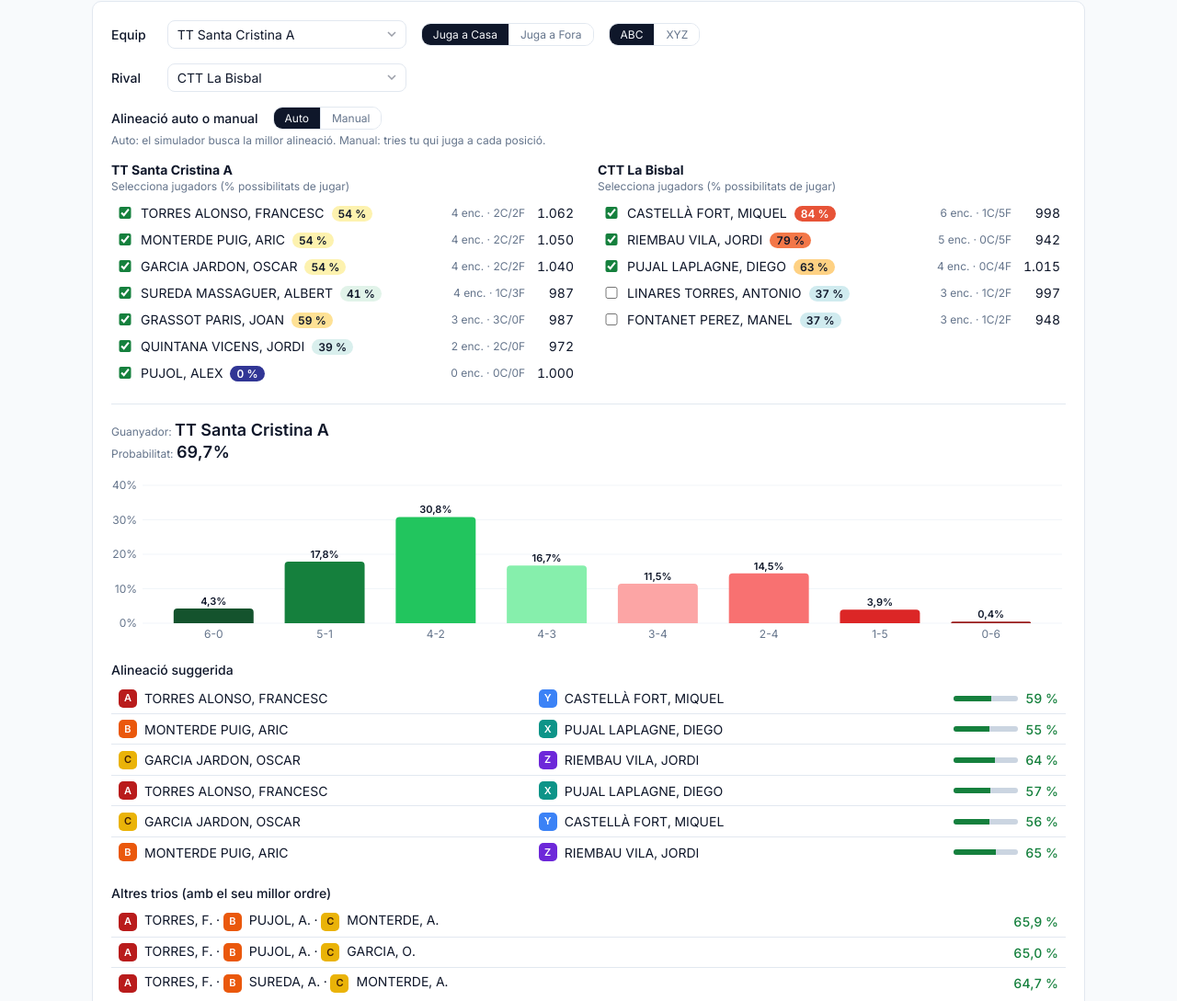
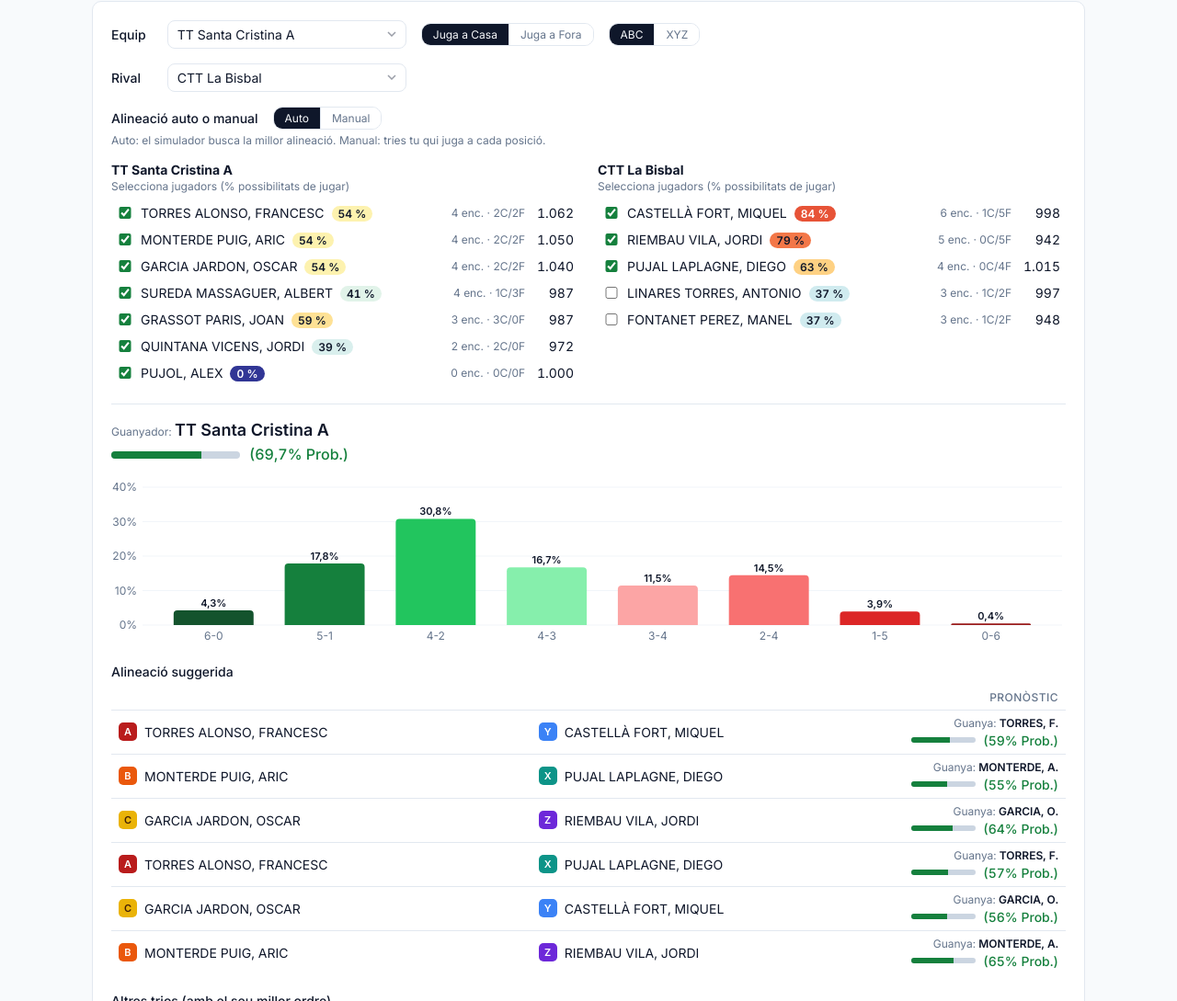
Before and after one commit to covistic/analitzador-lligues, a plain HTML site: page index.html in a window 1280 px wide. Shown: the part 1473-2562 px from the top of the page at 92% size. Drawn offline with Linux system fonts and the light colour scheme.

Commit message:
v1.4 · Noms compactes en mòbil i pronòstic visual
Mòbil
- Noms de jugadors en format "COGNOM," + nom a sota al Rànquing ELO,
  Anàlisi de jugadors, Partits de… i Alineació del simulador
- Rànquing ELO: torna la columna PJ
- Barres de probabilitat visibles a l'alineació del simulador

Simulador
- Nova columna "Pronòstic" a l'alineació: "Guanya: COGNOM, N." amb barra i (% Prob.)
  en verd si guanya el nostre jugador i en vermell si guanya el rival

Proper partit i simulador
- "Probabilitat: X%" substituït per una barra amb (X% Prob.), amb el mateix codi de colors

```diff
--- a/index.html
+++ b/index.html
@@ -245,12 +245,14 @@ body { background: var(--color-bg); color: var(--color-fg); font-family: var(--f
 .rtg-proper-btn:hover { background: #1e293b; }
 .rtg-proper-btn:focus-visible { outline: 2px solid #1f6fd1; outline-offset: 2px; }
 .rtg-proper-eq { font-weight: inherit; }
+.rtg-nom-curt { display: none; }
+@media (max-width: 600px) { .rtg-nom-full { display: none; } .rtg-nom-curt { display: inline; } }
 #lliga .rtg-player-head.rtg-stack { display: grid; grid-template-columns: auto minmax(0, 1fr); gap: 8px 10px; align-items: center; }
 #lliga .rtg-player-head.rtg-stack .rtg-sep-l { margin-left: 0; }
 #lliga .rtg-player-head.rtg-stack select { width: 100%; max-width: none; }
 .rtg-proper-cos.rtg-wrap .rtg-proper-dreta { width: 100%; justify-content: space-between; }
 .rtg-proper-cos.rtg-wrap .rtg-proper-p { text-align: left; }
-@media (max-width: 600px) { .rtg-proper { padding: 14px; } .rtg-proper-cos { flex-direction: column; align-items: stretch; } .rtg-proper-eq, .rtg-proper-vs span { display: block; } .rtg-proper-dreta { width: 100%; flex-direction: column; align-items: stretch; gap: 14px; border-top: 1px solid var(--color-border-line); padding-top: 12px; } .rtg-proper-p { text-align: left; border-bottom: 1px solid var(--color-border-line); padding-bottom: 12px; } .rtg-proper-p strong, .rtg-proper-p b { display: block; } .rtg-proper-btn { width: 100%; padding: 12px 18px; } }
+@media (max-width: 600px) { .rtg-proper { padding: 14px; } .rtg-proper-cos { flex-direction: column; align-items: stretch; } .rtg-proper-eq, .rtg-proper-vs span { display: block; } .rtg-proper-dreta { width: 100%; flex-direction: column; align-items: stretch; gap: 14px; border-top: 1px solid var(--color-border-line); padding-top: 12px; } .rtg-proper-p .rtg-guany-bar { justify-content: flex-start; } .rtg-proper-p { text-align: left; border-bottom: 1px solid var(--color-border-line); padding-bottom: 12px; } .rtg-proper-p strong, .rtg-proper-p b { display: block; } .rtg-proper-btn { width: 100%; padding: 12px 18px; } }
 .rtg-elo-seg { margin: 0 0 var(--cds-gap-sm); }
 .rtg-lliga-sel { margin: 14px 0 0; }
 .rtg-lliga-sel .rtg-seg-btn { font-size: var(--cds-font-size-body); padding: 6px 16px; }
@@ -291,6 +293,12 @@ body { background: var(--color-bg); color: var(--color-fg); font-family: var(--f
 .rtg-guany strong { font-size: 18px; font-weight: 600; color: #0f172a; }
 .rtg-guany b { font-size: 18px; font-weight: 600; color: #0f172a; font-variant-numeric: tabular-nums; }
 .rtg-guany-t { font-size: 12px; }
+.rtg-guany-bar { display: flex; align-items: center; gap: 10px; margin-top: 4px; }
+.rtg-guany-bar i { display: block; height: 8px; width: 140px; border-radius: 4px; background: #cbd5e1; overflow: hidden; }
+.rtg-guany-bar i em { display: block; height: 100%; }
+.rtg-guany-bar span { font-size: 16px; font-weight: 600; font-variant-numeric: tabular-nums; }
+.rtg-proper-p .rtg-guany-bar { justify-content: flex-end; }
+.rtg-proper-cos.rtg-wrap .rtg-proper-p .rtg-guany-bar { justify-content: flex-start; }
 .rtg-prep-probeq { font-weight: 700; color: #0f172a; }
 .rtg-prep-probt { color: var(--color-fg-muted); }
 .rtg-prep-prob { font-size: calc(var(--cds-font-size-heading) * 1.2); font-weight: 600; font-variant-numeric: tabular-nums; }
@@ -304,6 +312,8 @@ body { background: var(--color-bg); color: var(--color-fg); font-family: var(--f
 .rtg-prep-dist { min-width: 0; }
 .rtg-prep-dist svg { display: block; overflow: visible; }
 .rtg-prep-dval text { fill: var(--color-fg); font-size: 11px; font-weight: 600; font-family: var(--font-anthropic-sans); }
+.rtg-pron-g { font-size: var(--cds-font-size-caption); color: var(--color-fg-muted); white-space: nowrap; margin-bottom: 3px; }
+.rtg-pron-g b { color: #0f172a; font-weight: 600; }
 .rtg-prep-barra { display: flex; align-items: center; gap: 8px; justify-content: flex-end; }
 .rtg-prep-barra i { display: block; height: 6px; width: 70px; border-radius: 3px; background: #cbd5e1; overflow: hidden; }
 .rtg-prep-barra i em { display: block; height: 100%; background: #15803d; }
@@ -368,10 +378,10 @@ body { background: var(--color-bg); color: var(--color-fg); font-family: var(--f
   table[data-sort-table="habituals"] :is(th, td):is(:nth-child(3), :nth-child(8), :nth-child(n+9)) { display: none; }
   table[data-sort-table="habituals"] .rtg-elo-rank { display: none; }
   table[data-sort-table="habituals"] :is(th, td):first-child { position: sticky; left: 0; z-index: 1; background: var(--color-panel); white-space: normal; min-width: 92px; }
-  table[data-sort-table="lliga"] :is(th, td):is(:nth-child(4), :nth-child(6)) { display: none; }
+  table[data-sort-table="lliga"] :is(th, td):nth-child(6) { display: none; }
   table[data-sort-table="lliga"] td { white-space: normal; }
   .rtg-prep-graella td, .rtg-prep-res table td { white-space: normal; }
-  .rtg-prep-barra i { display: none; }
+  .rtg-prep-barra i { width: 48px; }
   .rtg-prep-res td.num, .rtg-prep-res .rtg-prep-barra span { white-space: nowrap; }
   table[data-sort-table="habituals"] th .rtg-info { display: none; }
   .rtg .rtg-prep-graella td.p { width: auto; }
@@ -681,8 +691,10 @@ window.rtgGuanyador = (equip, rival, p) => {
   const w = document.createElement('div'); w.className = 'rtg-guany';
   const l1 = document.createElement('div'); const t1 = document.createElement('span'); t1.className = 'rtg-guany-t'; t1.textContent = 'Guanyador: ';
   const n = document.createElement('strong'); n.textContent = nom; l1.append(t1, n);
-  const l2 = document.createElement('div'); const b = document.createElement('b'); b.textContent = (100 * q).toFixed(1).replace('.', ',') + '%';
-  const t2 = document.createElement('span'); t2.className = 'rtg-guany-t'; t2.textContent = 'Probabilitat: '; l2.append(t2, b);
+  const l2 = document.createElement('div'); l2.className = 'rtg-guany-bar';
+  const i = document.createElement('i'); const em = document.createElement('em'); em.style.width = (100 * q).toFixed(1) + '%'; em.style.background = guanya ? '#15803d' : '#b91c1c'; i.append(em);
+  const b = document.createElement('span'); b.className = guanya ? 'rtg-win' : 'rtg-loss'; b.textContent = '(' + (100 * q).toFixed(1).replace('.', ',') + '% Prob.)';
+  l2.append(i, b);
   w.append(l1, l2); return w;
 };
 window.rtgProperWrap = () => {
@@ -708,6 +720,13 @@ window.rtgPintaRank = () => {
     tr.querySelectorAll('td').forEach((td, i) => { td.style.background = c ? c + '24' : ''; td.style.boxShadow = c && i === 0 ? 'inset 4px 0 0 ' + c : ''; });
   });
 };
+window.rtgNom = (nom) => {
+  const nf = document.createElement('span'); nf.className = 'rtg-nom-full'; nf.textContent = nom;
+  const [cogs, nomP] = nom.split(', '); const ws = cogs.split(' '); const part = ['DE', 'DEL', 'LA', 'I', 'Y', 'DA', 'DOS']; let k = 0; while (k < ws.length - 1 && part.includes(ws[k])) k++;
+  const nc = document.createElement('span'); nc.className = 'rtg-nom-curt'; nc.append(ws.slice(0, k + 1).join(' ') + (nomP ? ',' : ''));
+  if (nomP) nc.append(document.createElement('br'), nomP);
+  return [nf, nc];
+};
 window.rtgCanviEquip = (v) => {
     window.rtgEquip = window.rtgEquipJug = window.rtgEquipElo = v; window.rtgJugLliga = null; window.rtgEloSel = null; Object.assign(window.rtgPrep, {rival: null, casa: null, nostres: null, seus: null, defecte: true});
     ['preparar', 'proper', 'titol-equip-jug', 'habituals', 'participacio', 'tria-jugador-lliga', 'partits-lliga', 'tria-equip-elo', 'tria-equip-cmp', 'comparacio', 'elo-evolucio', 'lliga'].forEach((n) => dash.draw(n));
@@ -765,7 +784,7 @@ dash.draw('habituals', (tbody) => {
     const c = (t, cls) => { const td = tr.insertCell(); td.textContent = t; if (cls) td.className = cls; return td; };
     const pj = +r.partits, pg = +r.guanyats;
     const jd = +r.jocs_favor - +r.jocs_contra, pd = +r.punts_favor - +r.punts_contra;
-    c(r.jugador);
+    c('').append(...window.rtgNom(r.jugador));
     const el = eloDe.get(r.equip + '|' + r.jugador);
     const tdE = c(el ? window.rtgMil(el.elo_ajustat) : '–', 'num');
     if (el) { const sp = document.createElement('span'); sp.className = 'rtg-elo-rank'; sp.textContent = '#' + el.rank; tdE.append(sp); }
@@ -830,7 +849,7 @@ dash.draw('partits-lliga', (tbody) => {
     const h = deltes.get(m.i + '|' + equip + '|' + nom);
     const dv = h ? Math.round(h.elo_aj) - Math.round(h.aj_ini) : null;
     c(h ? window.rtgMil(Math.round(h.aj_ini)) : '–', 'num rtg-elo-ini');
-    const tdR = c(m.rival, 'rtg-col-rival-td');
+    const tdR = c('', 'rtg-col-rival-td'); tdR.append(...window.rtgNom(m.rival));
     const eq = document.createElement('span'); eq.className = 'lliga'; eq.style.display = 'block'; eq.textContent = m.req; tdR.append(eq);
     const hr = deltes.get(m.i + '|' + m.req + '|' + m.rival);
     c(hr ? window.rtgMil(Math.round(hr.aj_ini)) : '–', 'num');
@@ -999,7 +1018,7 @@ dash.draw('lliga', (tbody) => {
     tr.onpointerleave = () => { if (window.rtgEloHi) window.rtgEloHi(null); };
     const c = (t, cls) => { const td = tr.insertCell(); td.textContent = t; if (cls) td.className = cls; return td; };
     c(String(r.rank), 'num pos');
-    c(r.jugador);
+    c('').append(...window.rtgNom(r.jugador));
     c(r.equip, 'lliga');
     c(String(r.partits), 'num');
     c(window.rtgMil(r.elo_ajustat), 'num pts');
@@ -1466,18 +1485,21 @@ dash.draw('preparar', (el) => {
   res.append(sub);
   const wrap = document.createElement('div'); wrap.className = 'rtg-scroll'; res.append(wrap);
   const t = document.createElement('table'); t.className = 'rtg-prep-graella'; wrap.append(t);
+  const th = t.createTHead().insertRow(); const thb = document.createElement('th'); thb.colSpan = 4; const thp = document.createElement('th'); thp.className = 'num'; thp.textContent = 'Pronòstic'; th.append(thb, thp);
   const tb = t.createTBody();
   const {ps} = prob(best.o, rv);
   ordre.forEach(([a, x], k) => {
     const oi = st.costat === 'ABC' ? a : x, ri = st.costat === 'ABC' ? x : a;
     const tr = tb.insertRow();
     const c = (txt, cls) => { const td = tr.insertCell(); td.textContent = txt; if (cls) td.className = cls; return td; };
-    c(L[oi], 'lletra'); c(best.o[oi].nom); c(R[ri], 'lletra-r'); c(rv[ri].nom);
+    c(L[oi], 'lletra'); c('').append(...window.rtgNom(best.o[oi].nom)); c(R[ri], 'lletra-r'); c('').append(...window.rtgNom(rv[ri].nom));
     const tdp = c('', 'num p');
+    const nostre = ps[k] >= 0.5, q = nostre ? ps[k] : 1 - ps[k], gn = nostre ? best.o[oi].nom : rv[ri].nom;
+    const gl = document.createElement('div'); gl.className = 'rtg-pron-g'; const gb = document.createElement('b'); gb.textContent = curt(gn); gl.append('Guanya: ', gb);
     const bar = document.createElement('div'); bar.className = 'rtg-prep-barra';
-    const i = document.createElement('i'); const em = document.createElement('em'); em.style.width = Math.round(100 * ps[k]) + '%'; i.append(em);
-    const s = document.createElement('span'); s.className = ps[k] >= 0.5 ? 'rtg-win' : 'rtg-loss'; s.textContent = pct(ps[k]);
-    bar.append(i, s); tdp.append(bar);
+    const i = document.createElement('i'); const em = document.createElement('em'); em.style.width = Math.round(100 * q) + '%'; em.style.background = nostre ? '#15803d' : '#b91c1c'; i.append(em);
+    const s = document.createElement('span'); s.className = nostre ? 'rtg-win' : 'rtg-loss'; s.textContent = '(' + Math.round(100 * q) + '% Prob.)';
+    bar.append(i, s); tdp.append(gl, bar);
   });
   if (manual) { res.querySelectorAll('td.lletra, td.lletra-r').forEach((td) => { const b = document.createElement('span'); b.className = 'rtg-badge'; b.textContent = td.textContent; b.dataset.l = td.textContent; td.replaceChildren(b); }); const nm = document.createElement('p'); nm.className = 'rtg-note'; nm.textContent = 'Mode manual: la probabilitat es calcula només per a aquest enfrontament concret. Cada partit es calcula amb l\'ELO; amb 3-3 decideix el doble.'; res.append(nm); return; }
   const sub2 = document.createElement('h4'); sub2.className = 'rtg-prep-sub'; sub2.textContent = 'Altres trios (amb el seu millor ordre)'; res.append(sub2);
```
